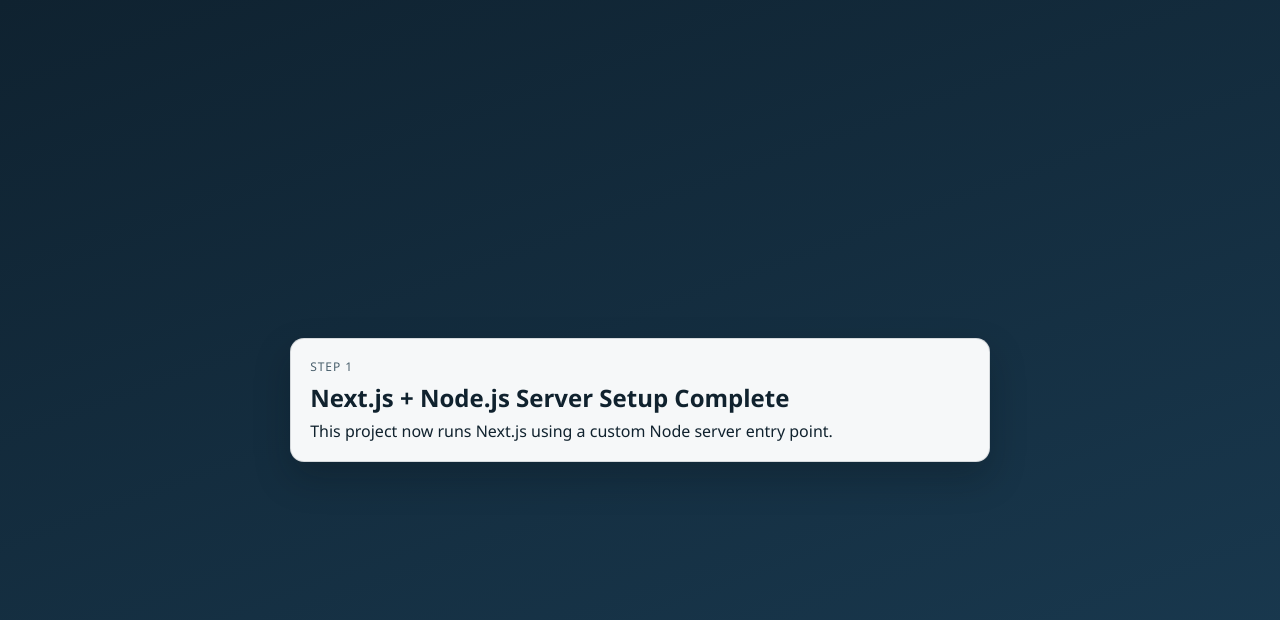
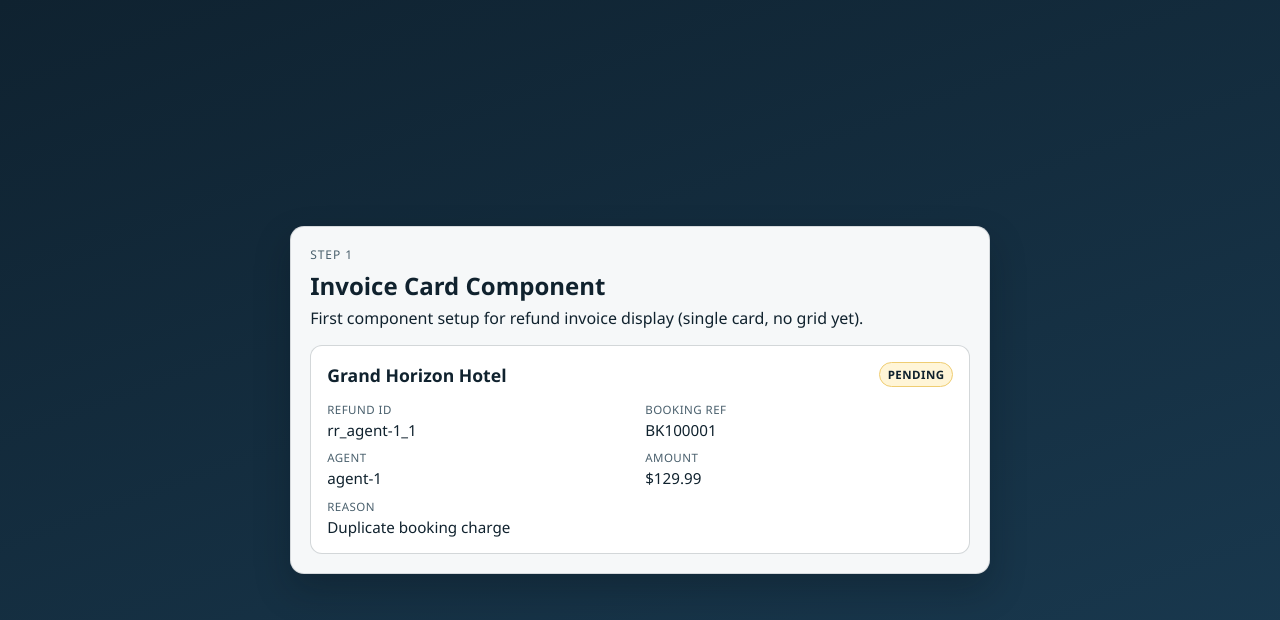
Before and after one commit to ninawekunal/agent-queues, a Next.js app: page / in a window 1280 px wide. Shown: the top 620 px of the page. Built offline with nearby package versions, Linux system fonts and the light colour scheme.

Commit message:
feat: add typed invoice card component with row-based layout

```diff
--- a/src/app/globals.css
+++ b/src/app/globals.css
@@ -53,3 +53,135 @@ h1 {
 p {
   margin: 0;
 }
+
+.invoice-card-wrap {
+  margin-top: 1rem;
+}
+
+.invoice-card {
+  border: 1px solid rgba(16, 34, 46, 0.18);
+  border-radius: 12px;
+  background: #ffffff;
+  padding: 1rem;
+}
+
+.invoice-card__header {
+  display: flex;
+  justify-content: space-between;
+  align-items: center;
+  gap: 0.75rem;
+}
+
+.invoice-card__header h2 {
+  margin: 0;
+  font-size: 1.1rem;
+}
+
+.invoice-card__status {
+  font-size: 0.72rem;
+  font-weight: 700;
+  letter-spacing: 0.04em;
+  padding: 0.25rem 0.45rem;
+  border-radius: 999px;
+  border: 1px solid transparent;
+}
+
+.invoice-card__status--pending {
+  background: #fff5d7;
+  border-color: #efcd72;
+}
+
+.invoice-card__status--processing {
+  background: #dff4ff;
+  border-color: #7dc7eb;
+}
+
+.invoice-card__status--success {
+  background: #e4f8eb;
+  border-color: #80d7a0;
+}
+
+.invoice-card__status--failed {
+  background: #ffe7e7;
+  border-color: #e5a6a6;
+}
+
+.invoice-card__details {
+  margin: 0.9rem 0 0;
+  display: grid;
+  grid-template-columns: repeat(2, minmax(0, 1fr));
+  gap: 0.65rem;
+}
+
+.invoice-card__row {
+  margin: 0;
+}
+
+.invoice-card__label {
+  margin: 0;
+  font-size: 0.72rem;
+  color: var(--muted);
+  text-transform: uppercase;
+  letter-spacing: 0.04em;
+}
+
+.invoice-card__value {
+  margin: 0.2rem 0 0;
+  font-size: 0.95rem;
+}
+
+.invoice-card__reason {
+  grid-column: 1 / -1;
+}
+
+.status-card {
+  border: 1px solid rgba(16, 34, 46, 0.18);
+  border-radius: 12px;
+  background: #ffffff;
+  padding: 0.9rem;
+}
+
+.status-card__title {
+  margin: 0;
+  font-size: 1rem;
+}
+
+.status-card__meta {
+  margin-top: 0.45rem;
+  display: grid;
+  gap: 0.45rem;
+}
+
+.status-card__state {
+  display: inline-flex;
+  align-items: center;
+  width: fit-content;
+  padding: 0.2rem 0.45rem;
+  border-radius: 999px;
+  font-size: 0.72rem;
+  font-weight: 700;
+  letter-spacing: 0.04em;
+}
+
+.status-card__state--ok {
+  background: #e4f8eb;
+  border: 1px solid #80d7a0;
+}
+
+.status-card__state--error {
+  background: #ffe7e7;
+  border: 1px solid #e5a6a6;
+}
+
+.status-card__label {
+  margin: 0;
+  font-size: 0.72rem;
+  color: var(--muted);
+  text-transform: uppercase;
+  letter-spacing: 0.04em;
+}
+
+.status-card__value {
+  margin: 0.2rem 0 0;
+  font-size: 0.9rem;
+}
--- a/src/app/page.tsx
+++ b/src/app/page.tsx
@@ -1,12 +1,30 @@
+import { InvoiceCard } from "@/components/InvoiceCard";
+import type { RefundRequest } from "@/shared/contracts/refunds";
+
 export default function Home() {
+  const sampleInvoice: RefundRequest = {
+    id: "rr_agent-1_1",
+    agentId: "agent-1",
+    hotelName: "Grand Horizon Hotel",
+    bookingReference: "BK100001",
+    amount: 129.99,
+    currency: "USD",
+    reason: "Duplicate booking charge",
+    status: "PENDING",
+    createdAt: new Date().toISOString(),
+  };
+
   return (
     <main className="home-shell">
       <section className="home-card">
         <p className="eyebrow">Step 1</p>
-        <h1>Next.js + Node.js Server Setup Complete</h1>
+        <h1>Invoice Card Component</h1>
         <p>
-          This project now runs Next.js using a custom Node server entry point.
+          First component setup for refund invoice display (single card, no grid yet).
         </p>
+        <div className="invoice-card-wrap">
+          <InvoiceCard invoice={sampleInvoice} />
+        </div>
       </section>
     </main>
   );
--- /dev/null
+++ b/src/components/InvoiceCard.tsx
@@ -0,0 +1,48 @@
+import type { RefundRequest } from "@/shared/contracts/refunds";
+
+interface InvoiceCardProps {
+  invoice: RefundRequest;
+}
+
+function formatAmount(amount: number, currency: string): string {
+  return new Intl.NumberFormat("en-US", {
+    style: "currency",
+    currency,
+  }).format(amount);
+}
+
+export function InvoiceCard({ invoice }: InvoiceCardProps) {
+  return (
+    <article className="invoice-card">
+      <header className="invoice-card__header">
+        <h2>{invoice.hotelName}</h2>
+        <span className={`invoice-card__status invoice-card__status--${invoice.status.toLowerCase()}`}>
+          {invoice.status}
+        </span>
+      </header>
+
+      <section className="invoice-card__details">
+        <div className="invoice-card__row">
+          <p className="invoice-card__label">Refund ID</p>
+          <p className="invoice-card__value">{invoice.id}</p>
+        </div>
+        <div className="invoice-card__row">
+          <p className="invoice-card__label">Booking Ref</p>
+          <p className="invoice-card__value">{invoice.bookingReference}</p>
+        </div>
+        <div className="invoice-card__row">
+          <p className="invoice-card__label">Agent</p>
+          <p className="invoice-card__value">{invoice.agentId}</p>
+        </div>
+        <div className="invoice-card__row">
+          <p className="invoice-card__label">Amount</p>
+          <p className="invoice-card__value">{formatAmount(invoice.amount, invoice.currency)}</p>
+        </div>
+        <div className="invoice-card__row invoice-card__reason">
+          <p className="invoice-card__label">Reason</p>
+          <p className="invoice-card__value">{invoice.reason}</p>
+        </div>
+      </section>
+    </article>
+  );
+}
```
